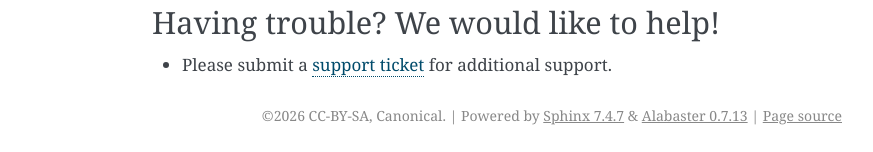
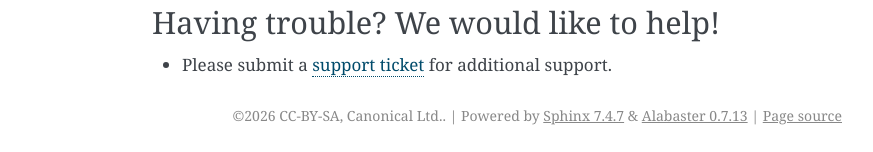
Before and after one commit to canonical/brand-store-documentation, a Sphinx documentation site: the page built from docs/index.rst, in a window 1280 px wide and 900 px high, scrolled down 772 px. Shown: the part 745-897 px from the top of the window, without its empty margins (268-1141 px from the left). Built offline with Sphinx 7.4.7, drawn with Linux system fonts in a browser that asks for light colours.

Commit message:
copyright author name update

```diff
--- a/docs/conf.py
+++ b/docs/conf.py
@@ -32,7 +32,7 @@ logger = logging.getLogger()
 # TODO: Update with the official name of your project or product
 
 html_title = full_title = project = 'Dedicated Snap Store'
-author = "Canonical"
+author = "Canonical Ltd."
 
 # Sidebar documentation title; best kept reasonably short
 #
```
